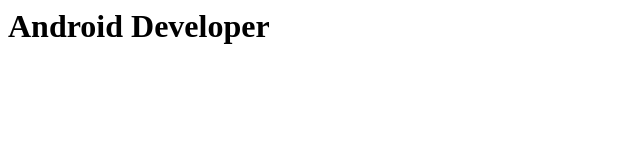
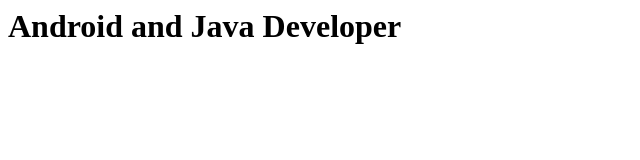
Before and after one commit to milonsheikh/NewGitTest, a plain HTML site: page index_1.html in a window 1280 px wide. Shown: the whole page, without its empty margins (0-640 px from the left). Drawn offline with Linux system fonts and the light colour scheme.

Commit message:
edit index.html

```diff
--- a/index_1.html
+++ b/index_1.html
@@ -1,10 +1,11 @@
 <html>
 
-<body>
-  <div>
-<h1>Android Developer</h1>
+ <body>
+   <div>
 
-  </div>
+    <h1>Android and Java Developer</h1>
 
-</body>
+   </div>
+
+ </body>
 </html>
```
